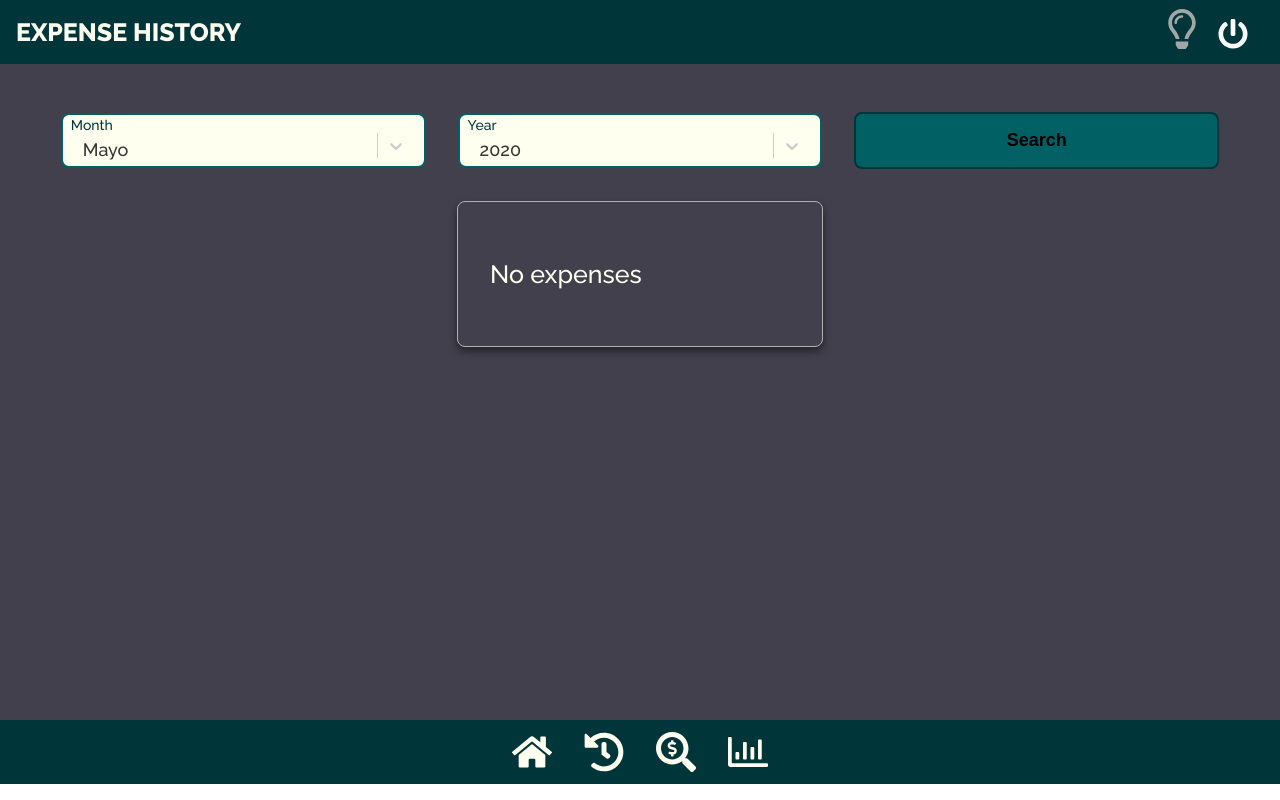
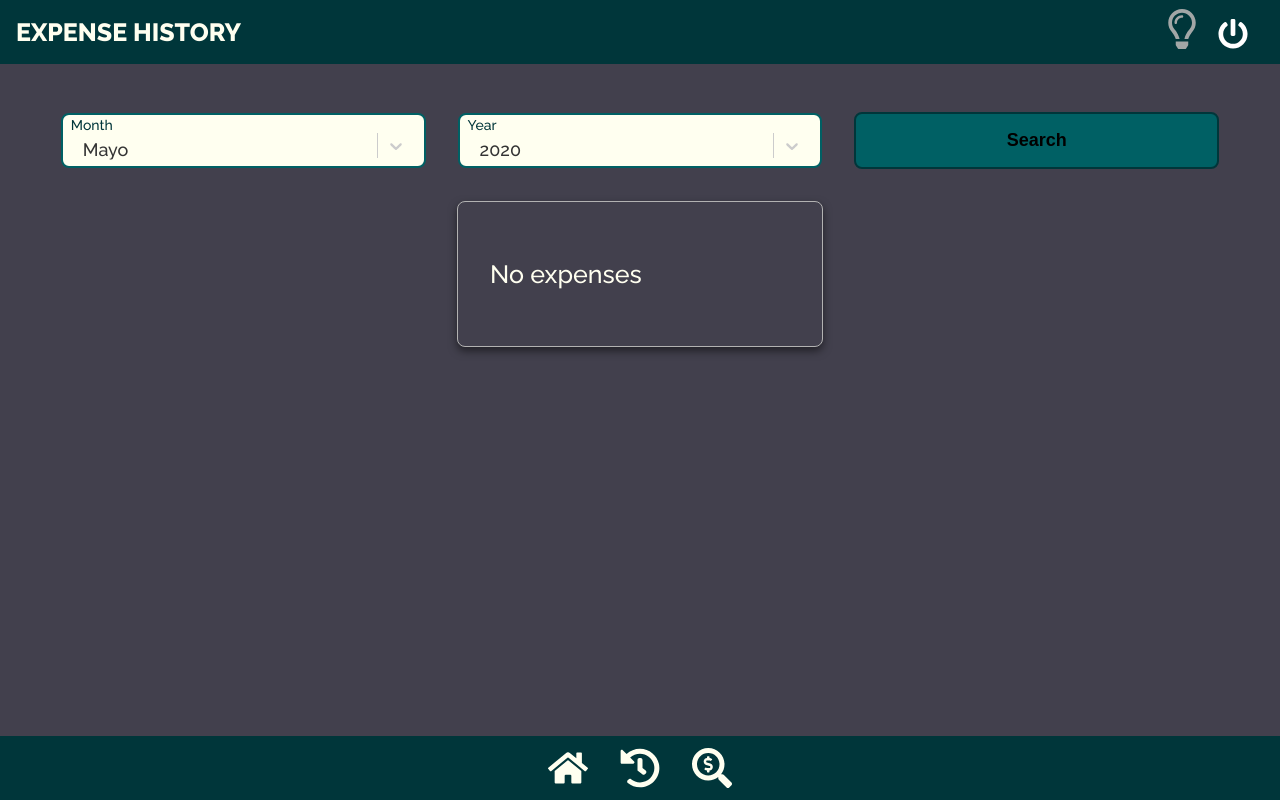
Before and after one commit to mavenesio/house-expenses, a Next.js app: page /ExpenseHistory in a window 1280 px wide. Built offline with nearby package versions, Linux system fonts and the light colour scheme.

Commit message:
fix spinner options and hide reports button

```diff
--- a/Components/FooterNavbar/FooterNavbar.js
+++ b/Components/FooterNavbar/FooterNavbar.js
@@ -20,6 +20,7 @@ const FooterNavbarContainer = styled.div`
     flex-direction:row;
     justify-content:center;
     border-top: unset;
+    align-self:flex-end;
 `;
 const HistoryButton = styled(History)`
     align-self:center;
@@ -67,7 +68,7 @@ const FooterNavbar = () => {
                 <HomeButton onClick={() => router.push('/Homepage')} />
                 <HistoryButton onClick={() => router.push('/ExpenseHistory')}/>
                 <TrackingButton onClick={() => router.push('/ExpenseTracking')}/>
-                <ChartButton onClick={() => router.push('/ExpenseReport')}/>
+                {/*<ChartButton onClick={() => router.push('/ExpenseReport')}/>*/}
             </FooterNavbarContainer>
             )
 }
--- a/Components/Spinner/Spinner.js
+++ b/Components/Spinner/Spinner.js
@@ -5,10 +5,12 @@ import styled from 'styled-components';
 import {PacmanLoader} from "react-spinners";
 
 const SpinnerContainer = styled.div`
-    position: relative;
+    position: absolute;
     z-index:200;
     width:100%;
-    height:100%;
+    height:calc(100%);
+    top:0px;
+    right:0px;
     background-color:rgba(245, 245, 245,0.3);
 `;
 const SpinnerWrapper = styled.div`
--- a/pages/_app.js
+++ b/pages/_app.js
@@ -25,7 +25,7 @@ const PageContainer = styled.div`
 const Body = styled.div`
   background-color:${props => props.theme.color.backgroundColor};
   overflow-x:scroll;
-  height:${props => props.fullBody ? '100%' : '90%'};
+  height:${props => props.fullBody ? 'calc(100% - 4rem)' : 'calc(100% - 8rem)'};
   overflow-x: hidden;
 `;
 
@@ -42,8 +42,8 @@ const MyApp = ({Component, pageProps})=>  {
                 <title>Expenses</title>
               </Head>
               <PageContainer>
+                <Header setIsDarkMode={setIsDarkMode} IsDarkMode={IsDarkMode} page={router.pathname} />
                 <Body fullBody={router.pathname === '/' || router.pathname === '/Index'}>
-                  <Header setIsDarkMode={setIsDarkMode} IsDarkMode={IsDarkMode} page={router.pathname} />
                   <Component {...pageProps} />
                 </Body>
                 {
```
